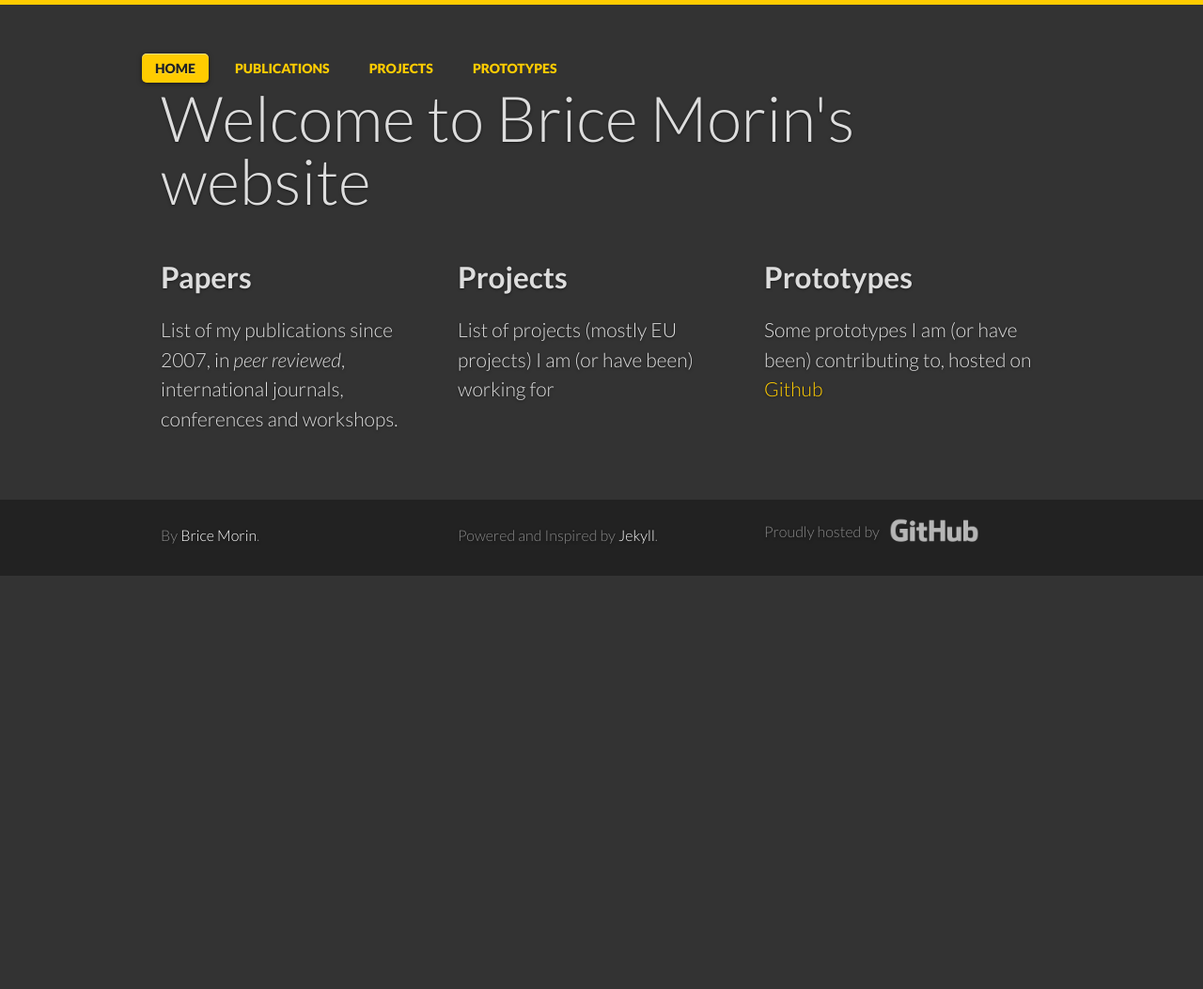
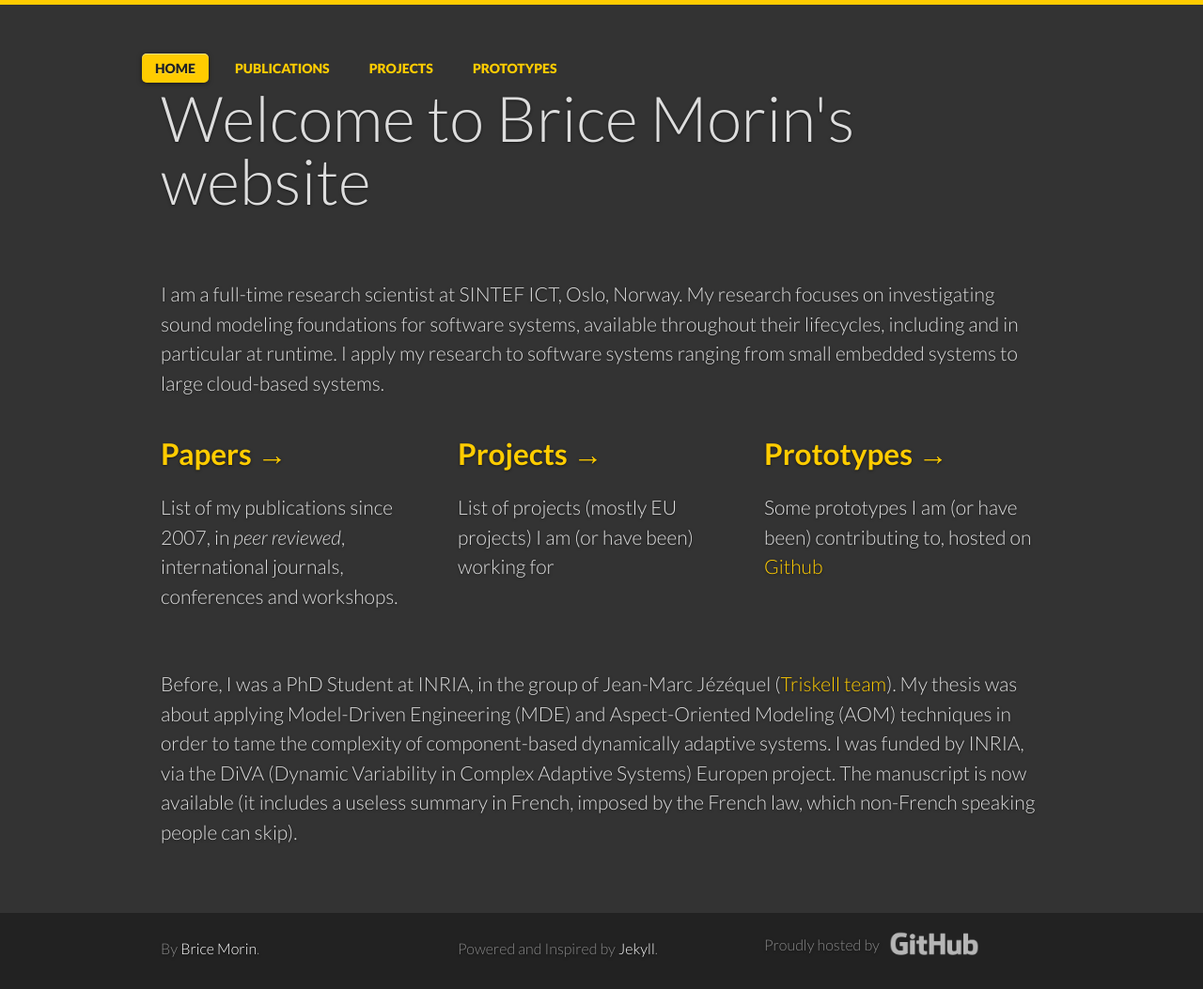
Before and after one commit to brice-morin/brice-morin.github.io, a Jekyll site: the page built from index.html, in a window 1280 px wide. Shown: the whole page at 94% size. Built offline with Jekyll 4.4.1, drawn with Linux system fonts in a browser that asks for light colours; some web fonts are replaced; before the commit the page ends 900 px from its top, so only the background shows below that.

Commit message:
improved homepage

```diff
--- a/index.html
+++ b/index.html
@@ -11,25 +11,43 @@ overview: true
     </div>
   </div>
 </section>
+<section>
+  <div class="grid">
+    <div class="unit whole center-on-mobiles">
+      <p>
+I am a full-time research scientist at SINTEF ICT, Oslo, Norway. My research focuses on investigating sound modeling foundations for software systems, available throughout their lifecycles, including and in particular at runtime. I apply my research to software systems ranging from small embedded systems to large cloud-based systems.
+      </p>
+    </div>
+  </div>
+</section>
 <section class="features">
   <div class="grid">
     <div class="unit one-third">
-      <h2>Papers</h2>
+      <h2>      <a href="{{ site.url }}/papers" class="">Papers &rarr;</a></h2>
       <p>
         List of my publications since 2007, in <em>peer reviewed</em>, international journals, conferences and workshops.
       </p>
     </div>
     <div class="unit one-third">
-      <h2>Projects</h2>
+      <h2><a href="{{ site.url }}/projects" class="">Projects &rarr;</a></h2>
       <p>
 	List of projects (mostly EU projects) I am (or have been) working for
       </p>
     </div>
     <div class="unit one-third">
-      <h2>Prototypes</h2>
+      <h2><a href="{{ site.url }}/prototypes" class="">Prototypes &rarr;</a></h2>
       <p>
         Some prototypes I am (or have been) contributing to, hosted on <a href="https://github.com">Github</a>
       </p>
     </div>
   </div>
 </section>
+<section>
+  <div class="grid">
+    <div class="unit whole center-on-mobiles">
+      <p>
+Before, I was a PhD Student at INRIA, in the group of Jean-Marc Jézéquel (<a href="http://www.irisa.fr/triskell/home_html-en">Triskell team</a>). My thesis was about applying Model-Driven Engineering (MDE) and Aspect-Oriented Modeling (AOM) techniques in order to tame the complexity of component-based dynamically adaptive systems. I was funded by INRIA, via the DiVA (Dynamic Variability in Complex Adaptive Systems) Europen project. The manuscript is now available (it includes a useless summary in French, imposed by the French law, which non-French speaking people can skip).
+      </p>
+    </div>
+  </div>
+</section>
```
